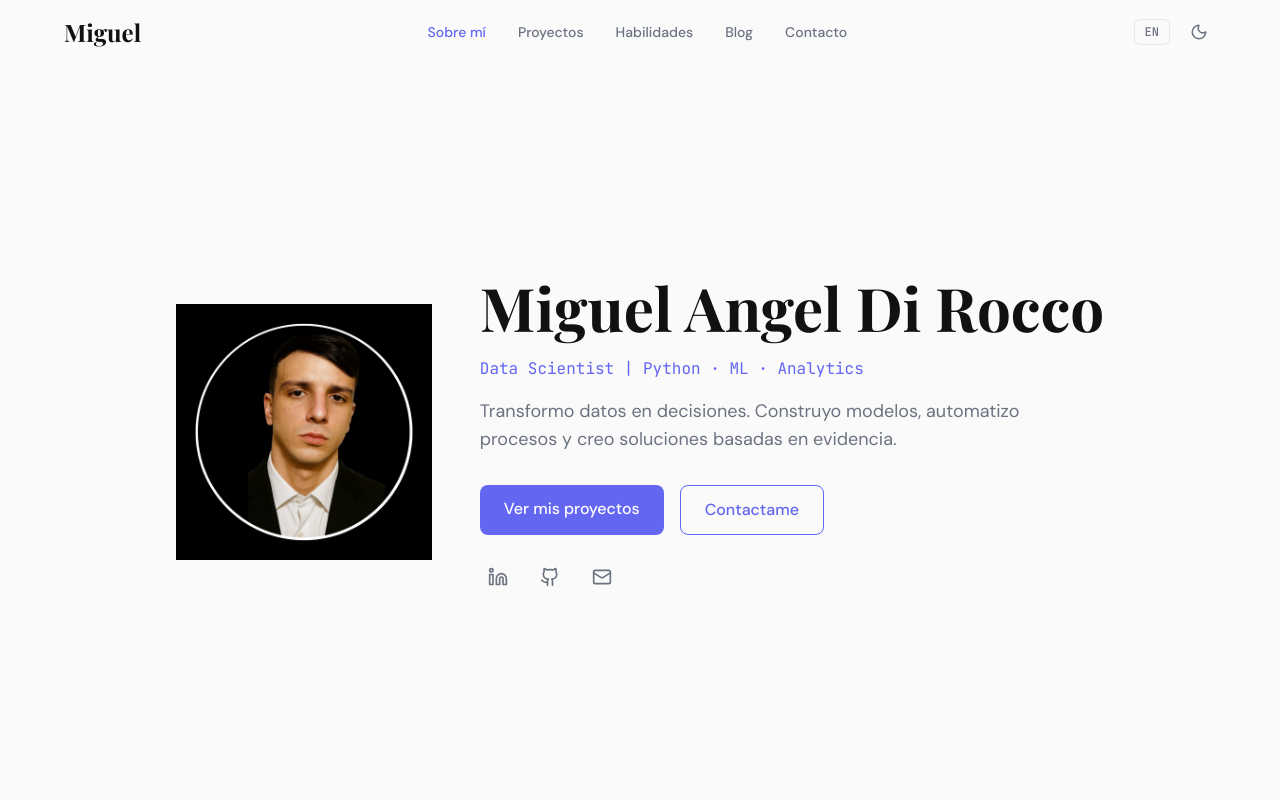
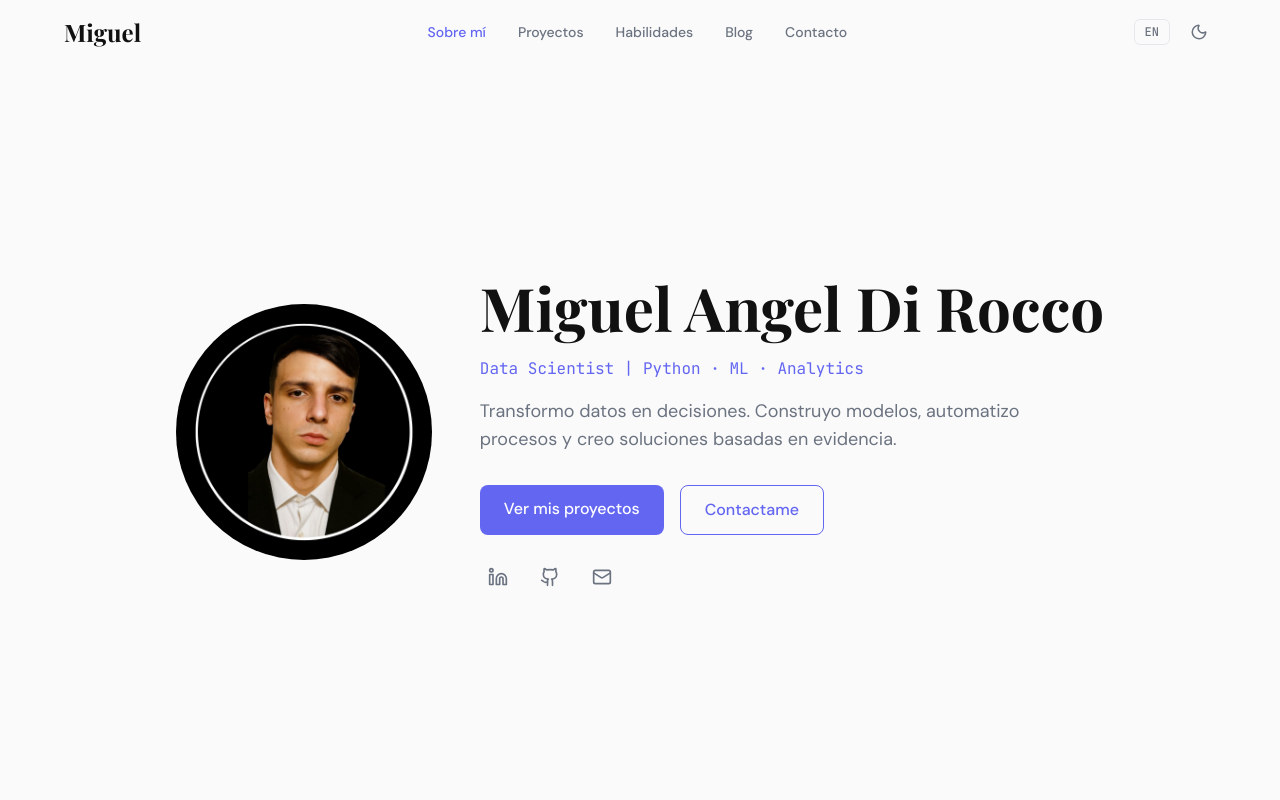
Before and after one commit to MiguelAngelDiRocco/portfolio, a React (Vite) app: page / in a window 1280 px wide. Shown: the top 800 px of the page. Built offline with nearby package versions, Linux system fonts and the light colour scheme.

Commit message:
Revert profile image change, restore circular container
Co-Authored-By: Claude Opus 4.6 <noreply@anthropic.com>

```diff
--- a/src/components/HeroSection.jsx
+++ b/src/components/HeroSection.jsx
@@ -38,12 +38,14 @@ export default function HeroSection() {
       >
         {/* Foto de perfil */}
         <motion.div variants={fadeUp} className="shrink-0">
-          <img
-            src="/profile.jpg"
-            alt={t('hero.name')}
-            className="w-56 h-56 md:w-64 md:h-64 object-cover"
-            loading="eager"
-          />
+          <div className="w-56 h-56 md:w-64 md:h-64 rounded-full overflow-hidden">
+            <img
+              src="/profile.jpg"
+              alt={t('hero.name')}
+              className="w-full h-full object-cover"
+              loading="eager"
+            />
+          </div>
         </motion.div>
 
         {/* Texto y CTAs */}
```
